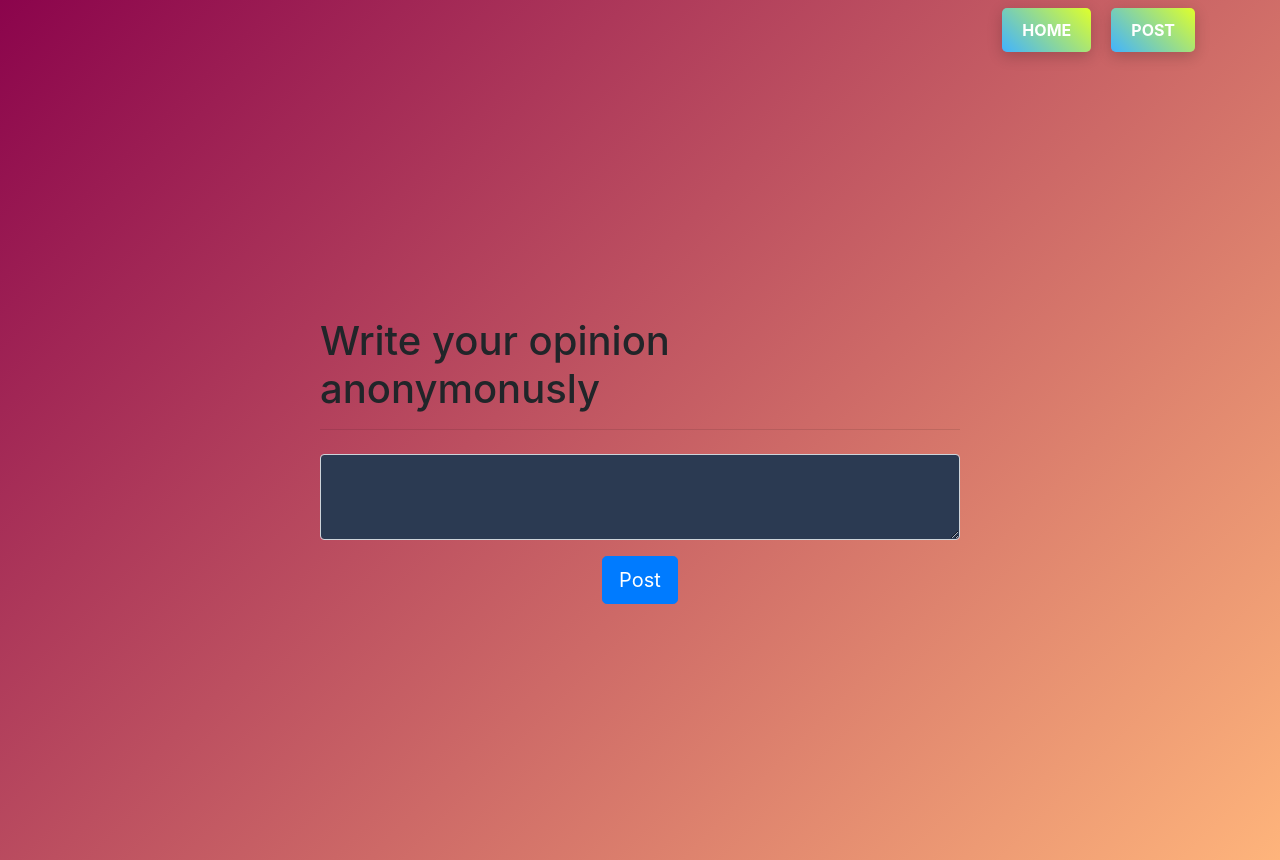
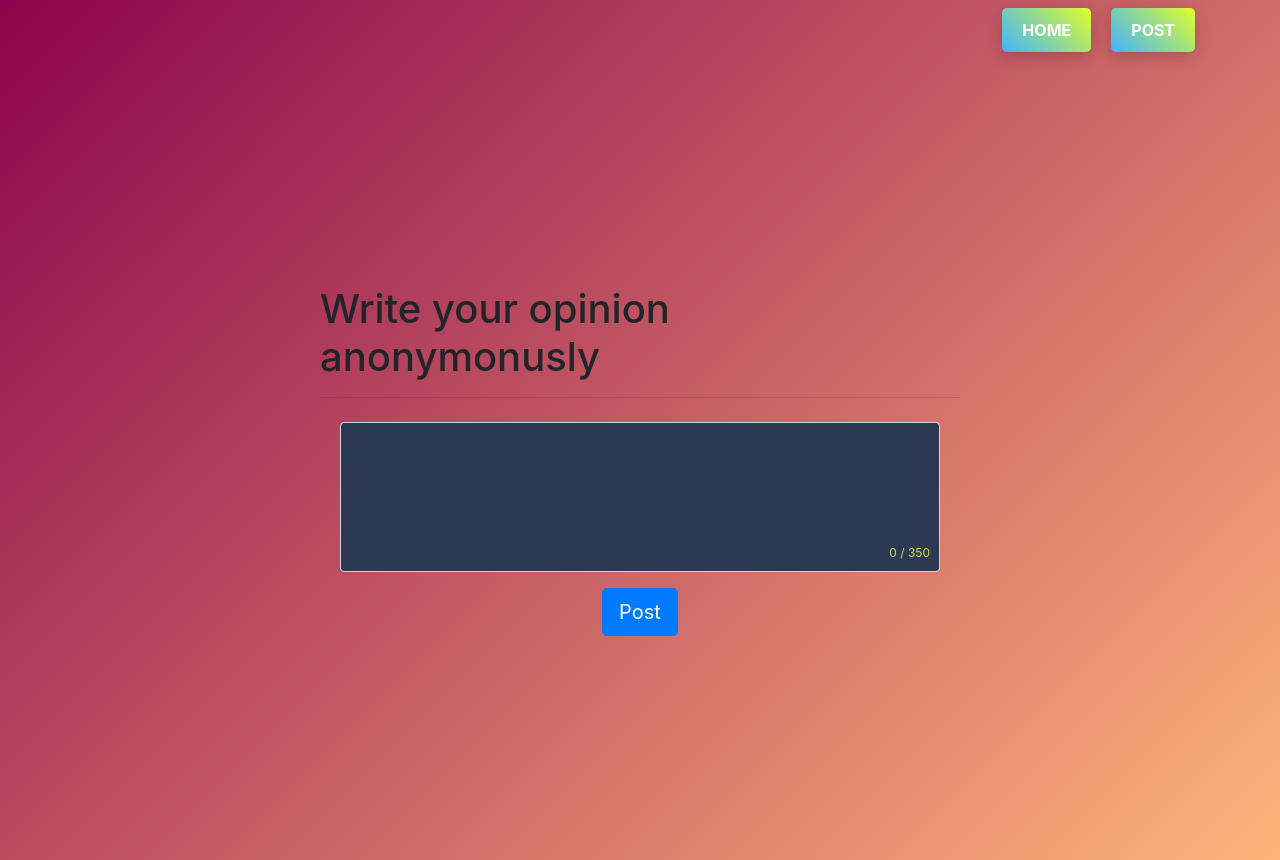
Before and after one commit to abir409/CAM_Opinion, a React (Create React App) app in the folder frontend/sarcasm/: page /create-post in a window 1280 px wide. Built offline with nearby package versions, Linux system fonts and the light colour scheme.

Commit message:
Modified

```diff
--- a/frontend/sarcasm/src/components/Post/CreatePost.jsx
+++ b/frontend/sarcasm/src/components/Post/CreatePost.jsx
@@ -62,6 +62,25 @@ const CreatePost = () => {
     });
   };
 
+  const textareaStyle = {
+    backgroundColor: '#2b3a52',
+    color: '#d6d663',
+    width: '100%',
+    height: '150px', // Fixed height
+    boxSizing: 'border-box',
+    resize: 'none', // Prevent resizing
+    padding: '10px', // Add some padding
+    position: 'relative' // Ensure relative positioning for the counter
+  };
+
+  const counterStyle = {
+    position: 'absolute',
+    bottom: '10px', // Adjust as needed
+    right: '10px', // Adjust as needed
+    color: '#d6d663',
+    fontSize: '12px' // Adjust as needed
+  };
+
   return (
     <div className="d-flex justify-content-center align-items-center" style={{ height: '100vh' }}>
       <form onSubmit={handleFormSubmit} className="w-50">
@@ -70,14 +89,17 @@ const CreatePost = () => {
             <h1 className="c-primary">Write your opinion anonymonusly</h1>
             <hr />
           </label>
-          <textarea
+          <div style={{ position: 'relative', width: '100%', maxWidth: '600px', margin: '0 auto' }}>
+            <textarea
             className="form-control"
             id="opinion"
             rows="3"
-            style={{ backgroundColor: '#2b3a52', color: '#d6d663' }}
+            style={textareaStyle}
             value={comment}
             onChange={(e) => setComment(e.target.value)}
-          ></textarea>
+      ></textarea>
+      <div style={counterStyle}>{comment.length} / 350</div>
+    </div>
         </div>
         <div className="d-flex justify-content-center mt-3">
           <input className="btn btn-primary btn-lg w-20" type="submit" value="Post" />
```
Also changed, not shown: 1 other file (tests, documents, lock files or other folders).
